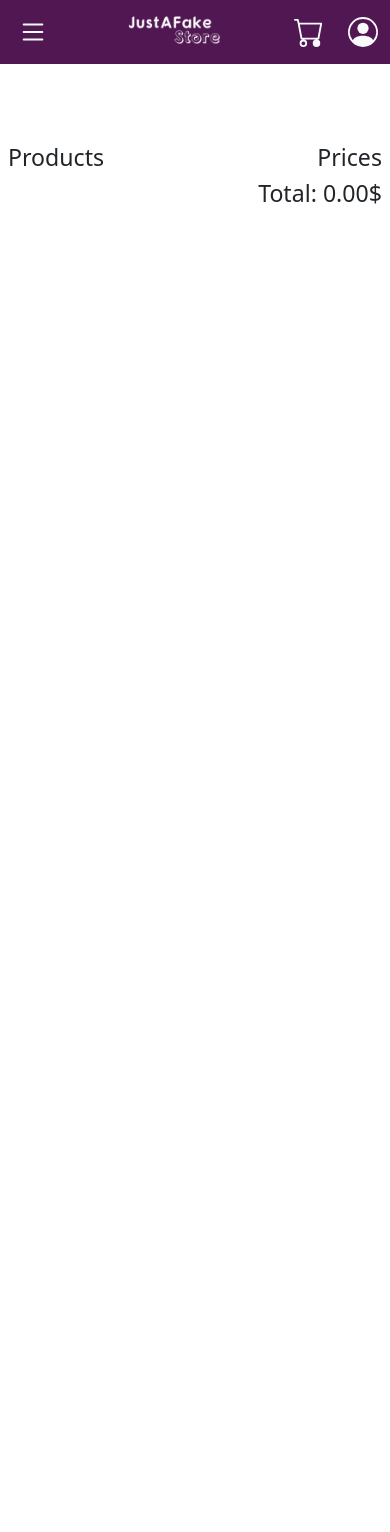
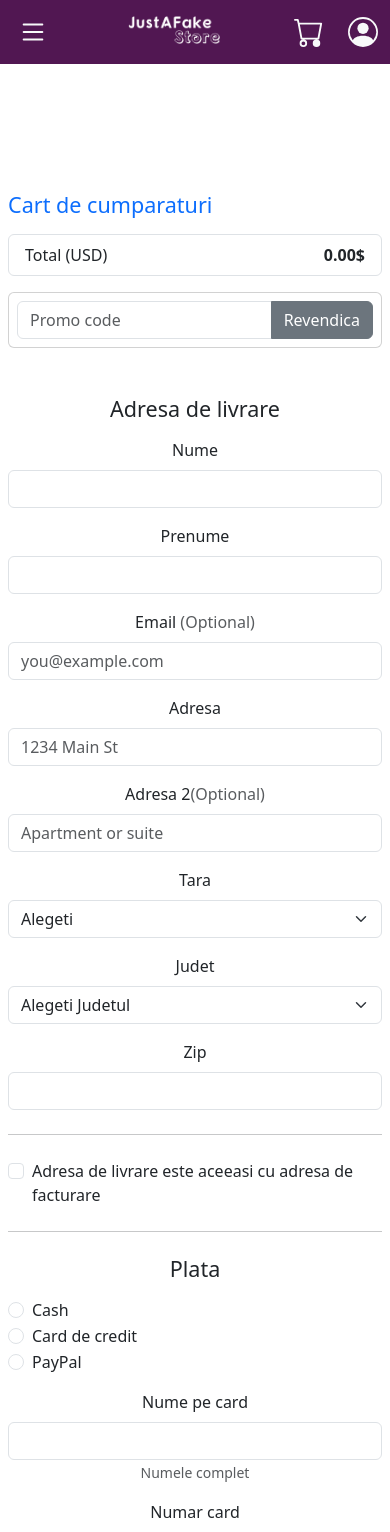
Before and after one commit to AdrianM018/notAreallyFakeStore, a React (Vite) app in the folder JustAFakeStore/: page /Cart in a window 390 px wide. Shown: the top 1532 px of the page. Before the commit the page ends 844 px from the top, so only its background shows below. Built offline with nearby package versions, Linux system fonts and the light colour scheme.

Commit message:
cart finished

```diff
--- a/JustAFakeStore/src/reactComponents/Cart.jsx
+++ b/JustAFakeStore/src/reactComponents/Cart.jsx
@@ -15,25 +15,175 @@ function Cart() {
   return (
     <>
       <Header />
-      <div className="mt-5 pt-5">
-        <div className="row nowrap">
-          <h3 className="col text-start">Products</h3>
-          <h3 className="col text-end">Prices</h3>
+      <div className='row g-5 mt-5 pt-5'>
+        <div class="col-md-5 col-lg-4 order-md-last">
+          <h4 class="d-flex justify-content-between align-items-center mb-3">
+            <span class="text-primary">Cart de cumparaturi</span>
+          </h4>
+          <ul class="list-group mb-3">
+            {ProductList.map((product, index) => (
+              <li class="list-group-item d-flex lh-sm" key={index}>
+                  <img
+                    src={product.img}
+                    alt="thumbnail"
+                    className="col-lg-1 col-sm-2 col-4 object-fit-contain border-0"
+                  />
+                  <h6 class="my-0 text-start">{product.name}</h6>
+                <span class="text-body-secondary ms-auto">{product.price}$</span>
+              </li>
+            ))}
+            <li class="list-group-item d-flex justify-content-between">
+              <span>Total (USD)</span>
+              <strong>{total}$</strong>
+            </li>
+          </ul>
+
+          <form class="card p-2">
+            <div class="input-group">
+              <input type="text" class="form-control" placeholder="Promo code" />
+              <button type="submit" class="btn btn-secondary">Revendica</button>
+            </div>
+          </form>
         </div>
-        {ProductList.map((product, index) => (
-          <div className="row nowrap my-2" key={index}>
-            <img
-              src={product.img}
-              alt="thumbnail"
-              className="col-lg-1 col-sm-2 col-4 object-fit-contain border-0"
-            />
-            <p className="col text-start align-self-center">{product.name}</p>
-            <p className="col align-self-center text-end">{product.price}$</p>
-            <hr />
+
+        <div class="col-md-7 col-lg-8 mt-4 pt-4">
+          <h4 class="mb-3">Adresa de livrare</h4>
+          <form action="needs-validation" noValidate>
+            <div class="row g-3">
+              <div class="col-sm-6">
+                <label for="firstName" class="form-label">Nume</label>
+                <input type="text" class="form-control" id="firstName" placeholder="" value="" required="" />
+                <div class="invalid-feedback">
+                  Obligatoriu
+                </div>
+              </div>
+
+              <div class="col-sm-6">
+                <label for="lastName" class="form-label">Prenume</label>
+                <input type="text" class="form-control" id="lastName" placeholder="" value="" required="" />
+                <div class="invalid-feedback">
+                  Obligatoriu
+                </div>
+              </div>
+
+              <div class="col-12">
+                <label for="email" class="form-label">Email <span class="text-body-secondary">(Optional)</span></label>
+                <input type="email" class="form-control" id="email" placeholder="you@example.com" />
+                <div class="invalid-feedback">
+                  Va rugam sa introduceti o adresa de mail pentru actualizari despre comanda.
+                </div>
+              </div>
+
+              <div class="col-12">
+                <label for="address" class="form-label">Adresa</label>
+                <input type="text" class="form-control" id="address" placeholder="1234 Main St" required="" />
+                <div class="invalid-feedback">
+                  Adresa de livrare
+                </div>
+              </div>
+
+              <div class="col-12">
+                <label for="address2" class="form-label">Adresa 2<span class="text-body-secondary">(Optional)</span></label>
+                <input type="text" class="form-control" id="address2" placeholder="Apartment or suite" />
+              </div>
+
+              <div class="col-md-5">
+                <label for="country" class="form-label">Tara</label>
+                <select class="form-select" id="country" required="">
+                  <option value="">Alegeti</option>
+                  <option>Romania</option>
+                  <option>Ungaria</option>
+                  <option>Bulgaria</option>
+                  <option>Polonia</option>
+                </select>
+                <div class="invalid-feedback">
+                  Va rugam sa alegeti una dintre tarile afisate.
+                </div>
+              </div>
+
+              <div class="col-md-4">
+                <label for="state" class="form-label">Judet</label>
+                <select class="form-select" id="state" required="">
+                  <option value="">Alegeti Judetul</option>
+                  <option>Cluj</option>
+                  <option>Bucuresti</option>
+                  <option>Pitesti</option>
+                  <option>Timisoara</option>
+                  <option>Iasi</option>
+                </select>
+                <div class="invalid-feedback">
+                  Va rugam sa alegeti unul dintre tarile afisate.
+                </div>
+              </div>
+
+              <div class="col-md-3">
+                <label for="zip" class="form-label">Zip</label>
+                <input type="text" class="form-control" id="zip" placeholder="" required="" />
+                <div class="invalid-feedback">
+                  Codul Zip.
+                </div>
+              </div>
+            </div>
+          </form >
+          <hr class="my-4"></hr>
+          <div class="form-check text-start">
+            <input type="checkbox" class="form-check-input" id="same-address" />
+            <label class="form-check-label" for="same-address">Adresa de livrare este aceeasi cu adresa de facturare</label>
           </div>
-        ))}
+          <hr class="my-4"></hr>
+          <h4 class="mb-3">Plata</h4>
+          <div class="my-3 text-start">
+            <div class="form-check ">
+              <input id="credit" name="paymentMethod" type="radio" class="form-check-input" checked="" required="" />
+              <label class="form-check-label" for="credit">Cash</label>
+            </div>
+            <div class="form-check">
+              <input id="debit" name="paymentMethod" type="radio" class="form-check-input" required="" />
+              <label class="form-check-label" for="debit">Card de credit</label>
+            </div>
+            <div class="form-check">
+              <input id="paypal" name="paymentMethod" type="radio" class="form-check-input" required="" />
+              <label class="form-check-label" for="paypal">PayPal</label>
+            </div>
+          </div>
+          <div class="row gy-3">
+            <div class="col-md-6">
+              <label for="cc-name" class="form-label">Nume pe card</label>
+              <input type="text" class="form-control" id="cc-name" placeholder="" required="" />
+              <small class="text-body-secondary">Numele complet</small>
+              <div class="invalid-feedback">
+                Name on card is required
+              </div>
+            </div>
+
+            <div class="col-md-6">
+              <label for="cc-number" class="form-label">Numar card</label>
+              <input type="text" class="form-control" id="cc-number" placeholder="" required="" />
+              <div class="invalid-feedback">
+                Credit card number is required
+              </div>
+            </div>
+
+            <div class="col-md-3">
+              <label for="cc-expiration" class="form-label">Data Expirare</label>
+              <input type="text" class="form-control" id="cc-expiration" placeholder="" required="" />
+              <div class="invalid-feedback">
+                Expiration date required
+              </div>
+            </div>
+
+            <div class="col-md-3">
+              <label for="cc-cvv" class="form-label">CVV</label>
+              <input type="text" class="form-control" id="cc-cvv" placeholder="" required="" />
+              <div class="invalid-feedback">
+                Security code required
+              </div>
+            </div>
+          </div>
+          <hr class="my-4"></hr>
+          <button class="w-100 btn text-light btn-lg b-color-main" type="submit">Continue to checkout</button>
+        </div >
       </div>
-      <h3 className="col text-end">Total: {total}$</h3>
     </>
   );
 }
```
